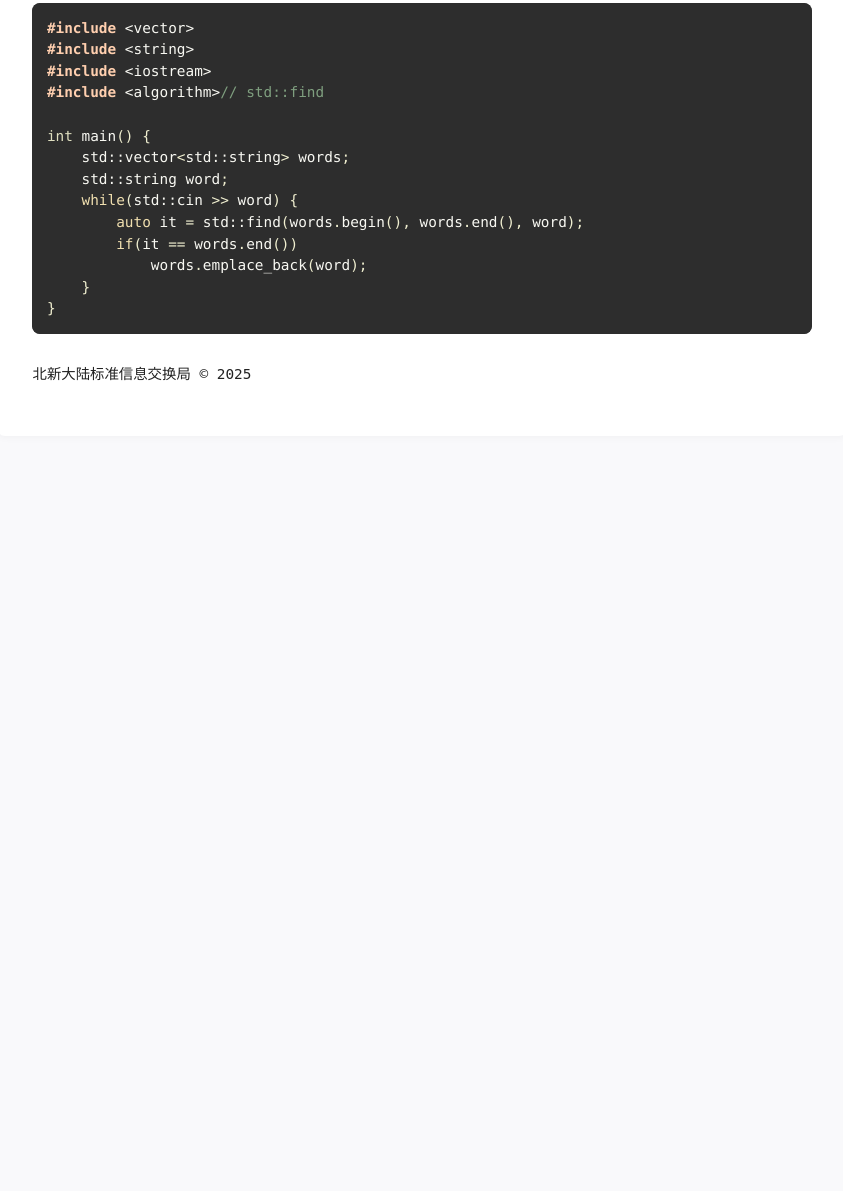
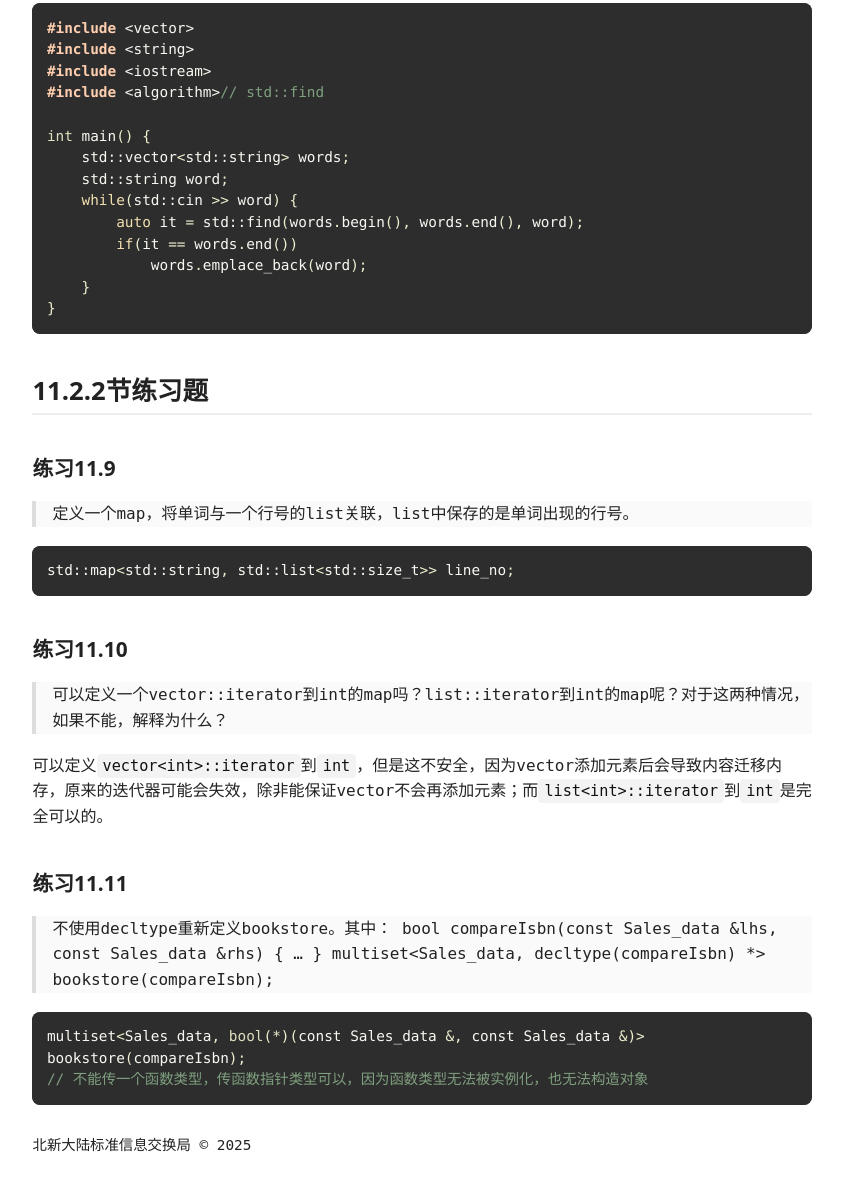
Before and after one commit to MobDollogeTwinch/MobDollogeTwinch.github.io, a plain HTML site: page C++Primer习题.html in a window 1280 px wide. Shown: the part 1463-2654 px from the top of the page, without its empty margins (358-1201 px from the left). Before the commit the page ends 1940 px from the top, so only its background shows below. Drawn offline with Linux system fonts and the light colour scheme.

Commit message:
update C++Primer习题.html with index.json

```diff
--- a/C++Primer习题.html
+++ b/C++Primer习题.html
@@ -84,6 +84,12 @@ code span.wa { color: #7f9f7f; font-weight: bold; } /* Warning */</style>
       <li><a href="#练习11.7" id="toc-练习11.7">练习11.7</a></li>
       <li><a href="#练习11.8" id="toc-练习11.8">练习11.8</a></li>
       </ul></li>
+      <li><a href="#节练习题" id="toc-节练习题">11.2.2节练习题</a>
+      <ul>
+      <li><a href="#练习11.9" id="toc-练习11.9">练习11.9</a></li>
+      <li><a href="#练习11.10" id="toc-练习11.10">练习11.10</a></li>
+      <li><a href="#练习11.11" id="toc-练习11.11">练习11.11</a></li>
+      </ul></li>
       </ul>
     </div>
 
@@ -158,6 +164,29 @@ code span.wa { color: #7f9f7f; font-weight: bold; } /* Warning */</style>
 <span id="cb2-12"><a href="#cb2-12" aria-hidden="true" tabindex="-1"></a>            words<span class="op">.</span>emplace_back<span class="op">(</span>word<span class="op">);</span></span>
 <span id="cb2-13"><a href="#cb2-13" aria-hidden="true" tabindex="-1"></a>    <span class="op">}</span></span>
 <span id="cb2-14"><a href="#cb2-14" aria-hidden="true" tabindex="-1"></a><span class="op">}</span></span></code></pre></div>
+      <h2 id="节练习题">11.2.2节练习题</h2>
+      <h3 id="练习11.9">练习11.9</h3>
+      <blockquote>
+      <p>定义一个map，将单词与一个行号的list关联，list中保存的是单词出现的行号。</p>
+      </blockquote>
+      <div class="sourceCode" id="cb3"><pre
+      class="sourceCode cpp"><code class="sourceCode cpp"><span id="cb3-1"><a href="#cb3-1" aria-hidden="true" tabindex="-1"></a><span class="bu">std::</span>map<span class="op">&lt;</span><span class="bu">std::</span>string<span class="op">,</span> <span class="bu">std::</span>list<span class="op">&lt;</span><span class="bu">std::</span>size_t<span class="op">&gt;&gt;</span> line_no<span class="op">;</span></span></code></pre></div>
+      <h3 id="练习11.10">练习11.10</h3>
+      <blockquote>
+      <p>可以定义一个vector<int>::iterator到int的map吗？list<int>::iterator到int的map呢？对于这两种情况，如果不能，解释为什么？</p>
+      </blockquote>
+      <p>可以定义<code>vector&lt;int&gt;::iterator</code>到<code>int</code>，但是这不安全，因为vector添加元素后会导致内容迁移内存，原来的迭代器可能会失效，除非能保证vector不会再添加元素；而<code>list&lt;int&gt;::iterator</code>到<code>int</code>是完全可以的。</p>
+      <h3 id="练习11.11">练习11.11</h3>
+      <blockquote>
+      <p>不使用decltype重新定义bookstore。其中： bool compareIsbn(const
+      Sales_data &amp;lhs, const Sales_data &amp;rhs) { … }
+      multiset&lt;Sales_data, decltype(compareIsbn) *&gt;
+      bookstore(compareIsbn);</p>
+      </blockquote>
+      <div class="sourceCode" id="cb4"><pre
+      class="sourceCode cpp"><code class="sourceCode cpp"><span id="cb4-1"><a href="#cb4-1" aria-hidden="true" tabindex="-1"></a>multiset<span class="op">&lt;</span>Sales_data<span class="op">,</span> <span class="dt">bool</span><span class="op">(*)(</span><span class="at">const</span> Sales_data <span class="op">&amp;,</span> <span class="at">const</span> Sales_data <span class="op">&amp;)&gt;</span></span>
+<span id="cb4-2"><a href="#cb4-2" aria-hidden="true" tabindex="-1"></a>bookstore<span class="op">(</span>compareIsbn<span class="op">);</span></span>
+<span id="cb4-3"><a href="#cb4-3" aria-hidden="true" tabindex="-1"></a><span class="co">// 不能传一个函数类型，传函数指针类型可以，因为函数类型无法被实例化，也无法构造对象</span></span></code></pre></div>
     </main>
 
     <footer>
```
